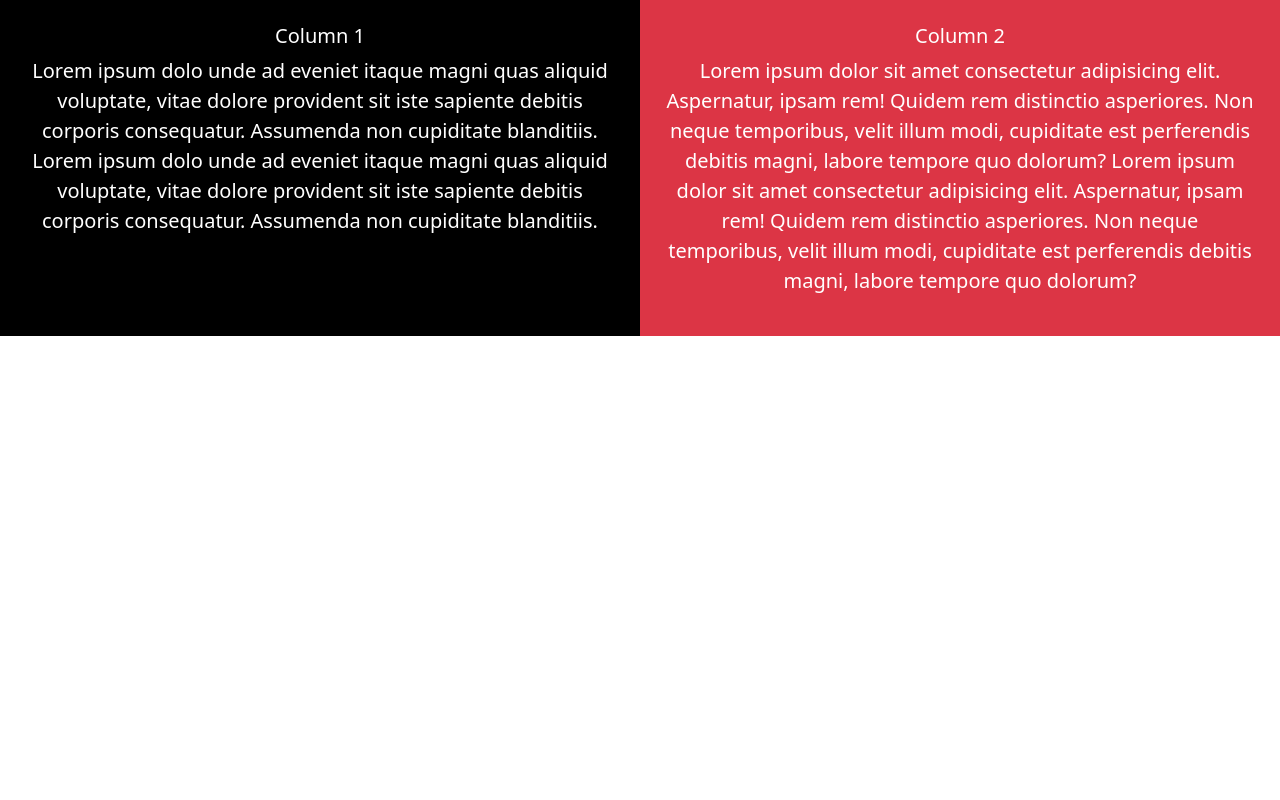
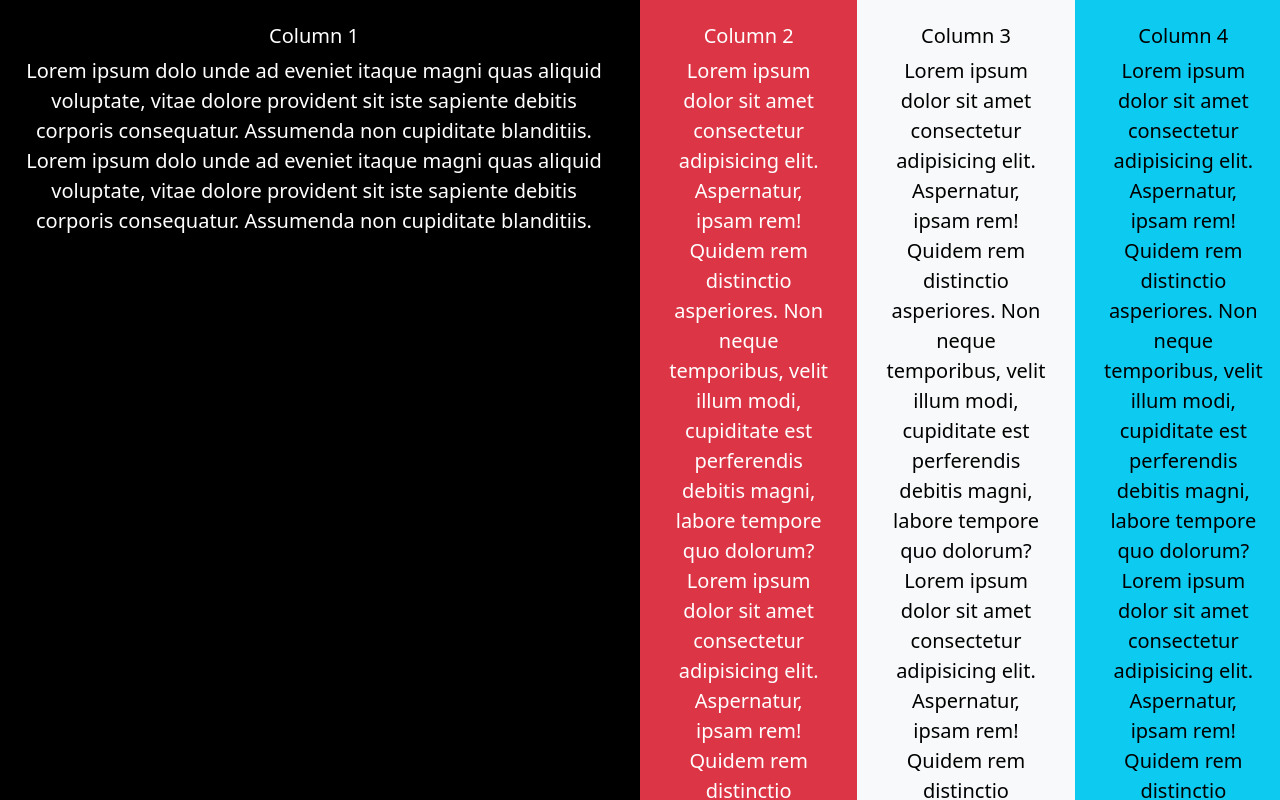
Before and after one commit to UmayrNordien/container_exercise, a plain HTML site: page index.html in a window 1280 px wide. Shown: the top 800 px of the page. Drawn offline with nearby package versions, Linux system fonts and the light colour scheme.

Commit message:
updated container exercise

```diff
--- a/index.html
+++ b/index.html
@@ -8,10 +8,10 @@
     <title>Container Exercise</title>
 </head>
 <body>
-    <div class="container-fluid text-center">
-        <div class="row">
+    <div class="container-fluid-sm text-center">
+        <div class="row">                        <!--justify-content-around adds space in-between 2 columns if there is space left-->
 
-            <div class="col-sm-6 bg-black p-4">
+            <div class="col-sm-6 bg-black p-4 text-bg-center">
                 <h2 class="lead text-white">Column 1</h2>
                 <p class="lead text-white">Lorem ipsum dolo unde ad eveniet itaque magni quas aliquid voluptate,
                     vitae dolore provident sit iste sapiente debitis corporis consequatur.
@@ -21,7 +21,7 @@
                     Assumenda non cupiditate blanditiis.</p>
             </div>
 
-            <div class="col-sm-6 bg-danger p-4">
+            <div class="col-sm-2 bg-danger p-4">
                 <h2 class="lead text-white">Column 2</h2>
                     <p class="lead text-white">Lorem ipsum dolor sit amet consectetur adipisicing elit.
                     Aspernatur, ipsam rem! Quidem rem distinctio asperiores.
@@ -33,15 +33,32 @@
                     labore tempore quo dolorum?</p>
             </div>
 
+            <div class="col-sm-2 bg-light p-4">
+                <h2 class="lead text-black">Column 3</h2>
+                    <p class="lead text-black">Lorem ipsum dolor sit amet consectetur adipisicing elit.
+                    Aspernatur, ipsam rem! Quidem rem distinctio asperiores.
+                    Non neque temporibus, velit illum modi, cupiditate est perferendis debitis magni,
+                    labore tempore quo dolorum?
+                    Lorem ipsum dolor sit amet consectetur adipisicing elit.
+                    Aspernatur, ipsam rem! Quidem rem distinctio asperiores.
+                     Non neque temporibus, velit illum modi, cupiditate est perferendis debitis magni,
+                    labore tempore quo dolorum?</p>
             </div>
 
+            <div class="col-sm-2 bg-info p-4">
+                <h2 class="lead text-black">Column 4</h2>
+                    <p class="lead text-black">Lorem ipsum dolor sit amet consectetur adipisicing elit.
+                    Aspernatur, ipsam rem! Quidem rem distinctio asperiores.
+                    Non neque temporibus, velit illum modi, cupiditate est perferendis debitis magni,
+                    labore tempore quo dolorum?
+                    Lorem ipsum dolor sit amet consectetur adipisicing elit.
+                    Aspernatur, ipsam rem! Quidem rem distinctio asperiores.
+                     Non neque temporibus, velit illum modi, cupiditate est perferendis debitis magni,
+                    labore tempore quo dolorum?</p>
 
         </div>
     </div>
 
-
-
-
 <script src="https://cdn.jsdelivr.net/npm/bootstrap@5.2.2/dist/js/bootstrap.bundle.min.js" integrity="sha384-OERcA2EqjJCMA+/3y+gxIOqMEjwtxJY7qPCqsdltbNJuaOe923+mo//f6V8Qbsw3" crossorigin="anonymous"></script>
 </body>
 </html>
```
